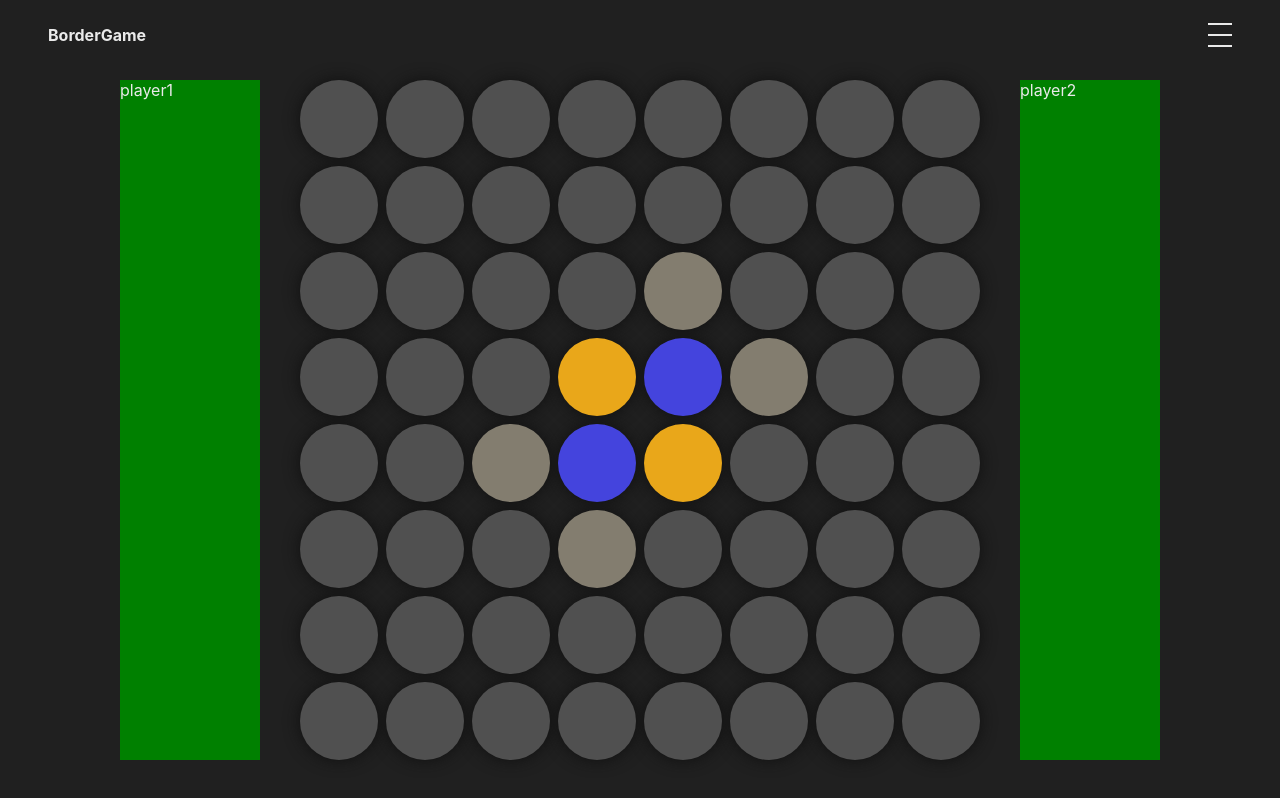
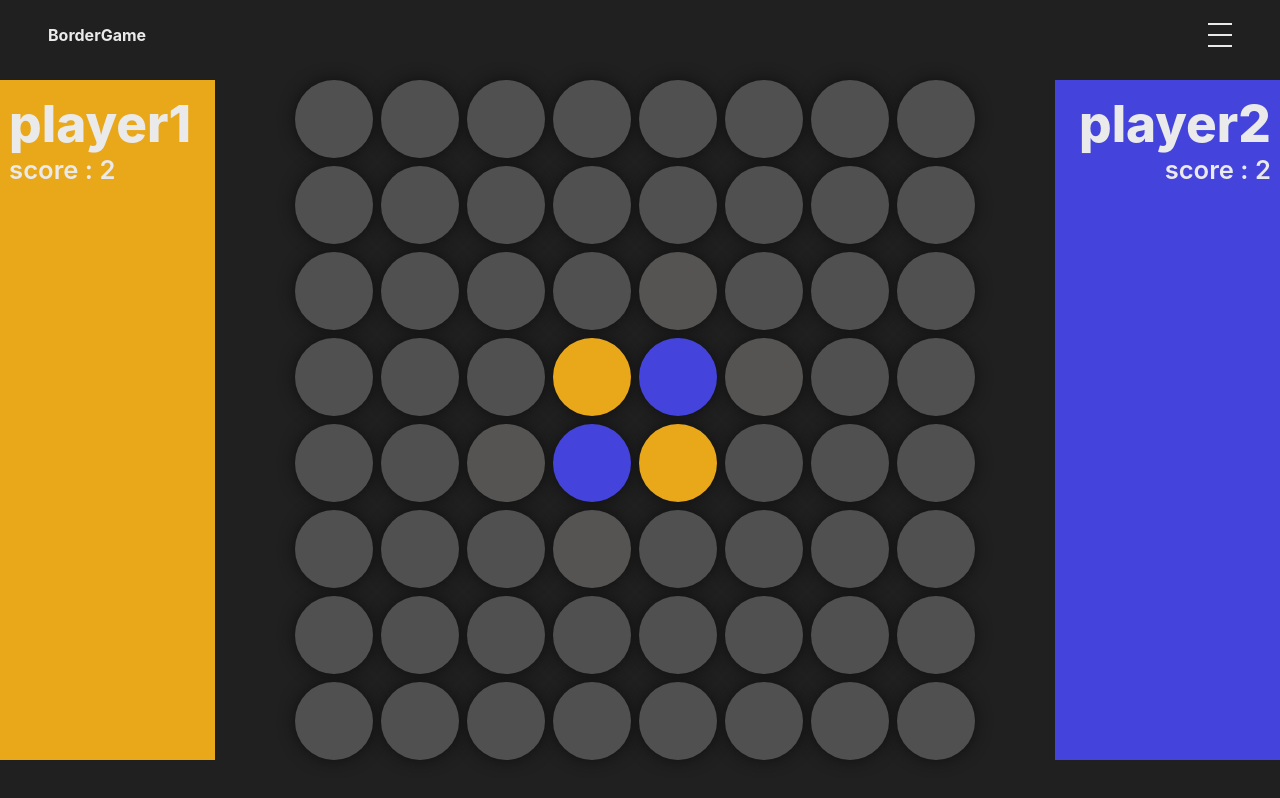
Before and after one commit to yyb02006/Boardgame, a React (Create React App) app: page /othello in a window 1280 px wide. Built offline with nearby package versions, Linux system fonts and the light colour scheme.

Commit message:
playerCard 컴포넌트 정의, squraState를 선언하는 위치 변경

```diff
--- a/src/routes/Othello.tsx
+++ b/src/routes/Othello.tsx
@@ -4,19 +4,37 @@ import { fullWidthHeight } from '#styles/theme';
 import React, { useCallback, useState } from 'react';
 import styled, { css } from 'styled-components';
 
+const OthelloColors = {
+	player1: { activated: '#e9a71a', flippable: '#9c937f' },
+	player2: { activated: 'var(--color-royalBlue)', flippable: '#9b9bbb' },
+	common: '#505050',
+};
+
 const Layout = styled.section`
 	height: 100vh;
 	width: 100%;
 	padding: 80px 120px 40px 120px;
 	display: flex;
+	font-size: 5rem;
+	font-weight: 800;
 	justify-content: center;
 	gap: 40px;
 `;
 
-const PlayerCardLayout = styled.section`
+const PlayerCardLayout = styled.section<PlayerCardLayoutProps>`
+	max-width: 400px;
 	width: 100%;
-	height: 100%;
-	background-color: green;
+	background-color: ${(props) => OthelloColors[props.$player].activated};
+	margin: ${(props) => (props.$player === 'player1' ? '0 40px 0 0' : '0 0 0 40px')};
+	font-size: 4vw;
+	position: relative;
+	padding: 12px 24px;
+	text-align: ${(props) => (props.$player === 'player1' ? 'left' : 'right')};
+	h3 {
+		font-size: ${`clamp(1rem,2vw,2rem)`};
+		font-weight: 600;
+		margin: 0;
+	}
 `;
 
 const GameBoardLayout = styled.section`
@@ -27,12 +45,6 @@ const GameBoardLayout = styled.section`
 	grid-template-columns: repeat(8, auto);
 	grid-template-rows: repeat(8, auto);
 `;
-
-const OthelloColors = {
-	player1: { activated: '#e9a71a', flippable: '#9c937f' },
-	player2: { activated: 'var(--color-royalBlue)', flippable: '#9b9bbb' },
-	common: '#505050',
-};
 
 const SquareStyle = styled.div<SquareStyleProps>`
 	${fullWidthHeight}
@@ -289,20 +301,7 @@ const Square = ({ currentSquare, currentPlayer, squareStates, updateStates }: Sq
 	);
 };
 
-const GameBoard = () => {
-	const [squareStates, setSquareStates] = useState<SquareStates[]>(
-		Array.from({ length: 64 }, (_, id) => {
-			const player1Init = id === 27 || id === 36;
-			const player2Init = id === 28 || id === 35;
-			return {
-				index: id,
-				initPlayer: player1Init ? 'player1' : player2Init ? 'player2' : 'unowned',
-				owner: player1Init ? 'player1' : player2Init ? 'player2' : 'unowned',
-				isFlipped: false,
-				flippable: [20, 29, 34, 43].includes(id),
-			};
-		})
-	);
+const GameBoard = ({ squareStates, setSquareStates }: GameBoardProps) => {
 	const [currentPlayer, setCurrentPlayer] = useState<PlayerElement>('player1');
 	const updateStates = useCallback((callback: (p: SquareStates[]) => SquareStates[]) => {
 		setSquareStates(callback);
@@ -325,16 +324,51 @@ const GameBoard = () => {
 	);
 };
 
-const PlayerCard = ({ player }: { player: PlayerElement }) => {
-	return <PlayerCardLayout>{player}</PlayerCardLayout>;
+const PlayerCard = ({ playerData }: PlayerCardProps) => {
+	const { index, name, score } = playerData;
+	return (
+		<PlayerCardLayout $player={index}>
+			<span>{name}</span>
+			<div className="Wrapper">
+				<div>
+					<h3>score : {score}</h3>
+				</div>
+			</div>
+		</PlayerCardLayout>
+	);
 };
 
 const Othello = () => {
+	const [squareStates, setSquareStates] = useState<SquareStates[]>(
+		Array.from({ length: 64 }, (_, id) => {
+			const player1Init = id === 27 || id === 36;
+			const player2Init = id === 28 || id === 35;
+			return {
+				index: id,
+				initPlayer: player1Init ? 'player1' : player2Init ? 'player2' : 'unowned',
+				owner: player1Init ? 'player1' : player2Init ? 'player2' : 'unowned',
+				isFlipped: false,
+				flippable: [20, 29, 34, 43].includes(id),
+			};
+		})
+	);
+	const playersData: Record<PlayerElement, PlayerData> = {
+		player1: {
+			index: 'player1',
+			name: 'player1',
+			score: squareStates.filter((square) => square.owner === 'player1').length,
+		},
+		player2: {
+			index: 'player2',
+			name: 'player2',
+			score: squareStates.filter((square) => square.owner === 'player2').length,
+		},
+	};
 	return (
 		<Layout>
-			<PlayerCard player="player1" />
-			<GameBoard />
-			<PlayerCard player="player2" />
+			<PlayerCard playerData={playersData.player1} />
+			<GameBoard squareStates={squareStates} setSquareStates={setSquareStates} />
+			<PlayerCard playerData={playersData.player2} />
 		</Layout>
 	);
 };
```
Also changed, not shown: src/typings/OthelloTypes.d.ts (+21 -2 lines).
